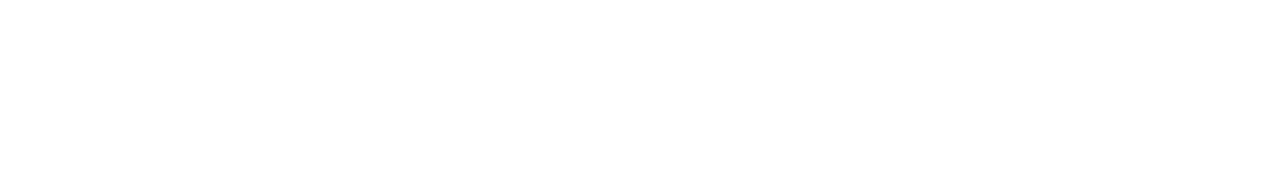
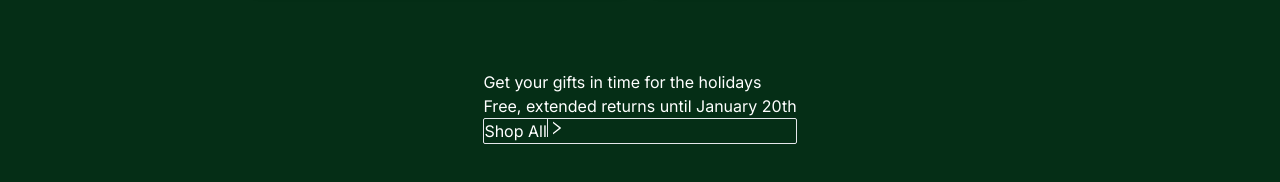
Before and after one commit to danielknight261/Function-DT, a Next.js app in the folder my-app/: page / in a window 1280 px wide. Shown: the part 1326-1508 px from the top of the page. Before the commit the page ends 1316 px from the top, so only its background shows below. Built offline with nearby package versions, Linux system fonts and the light colour scheme.

Commit message:
Learn more MVP done

```diff
--- /dev/null
+++ b/my-app/components/LearnMore.js
@@ -0,0 +1,33 @@
+import { AiOutlineRight } from "react-icons/ai";
+
+const LearnMore = () => {
+  return (
+    // <div className="m-auto p-20 flex items-center bg-green-950">
+    //   <div className=" text-white ">
+    //     <h1>Get your gifts in time for the holidays</h1>
+    //     <h5>Free, extended returns until January 20th</h5>
+    //     <div className="flex border rounded-sm divide-x">
+    //       <button className="">Shop All</button>
+    //       <AiOutlineRight size={18} />
+    //     </div>
+    //   </div>
+    // </div>
+<div className="m-auto bg-green-950">
+    <div className="flex justify-center items-center ">
+  <div className="p-20 text-white">
+    <h1>Get your gifts in time for the holidays</h1>
+    <h5>Free, extended returns until January 20th</h5>
+    <div className="flex border rounded-sm divide-x">
+      <button className="">Shop All</button>
+      <AiOutlineRight size={18} />
+    </div>
+  </div>
+</div>
+</div>
+
+
+
+  );
+};
+
+export default LearnMore;
--- a/my-app/pages/index.js
+++ b/my-app/pages/index.js
@@ -4,6 +4,7 @@
 import Hero from '@/components/Hero'
 import BestSellers from '@/components/BestSellers'
 import Featured from '@/components/Featured'
+import LearnMore from '@/components/LearnMore'
 
 
 export default function Home() {
@@ -19,6 +20,7 @@
       <Hero />
       <BestSellers />
       <Featured />
+      <LearnMore />
 
 
 
```
Also changed, not shown: my-app/components/Featured.js (+13 -26 lines), 1 other file (tests, documents, lock files or other folders).
